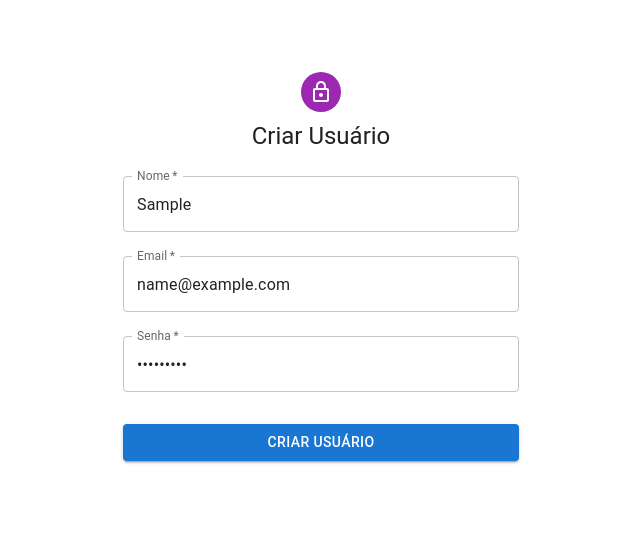
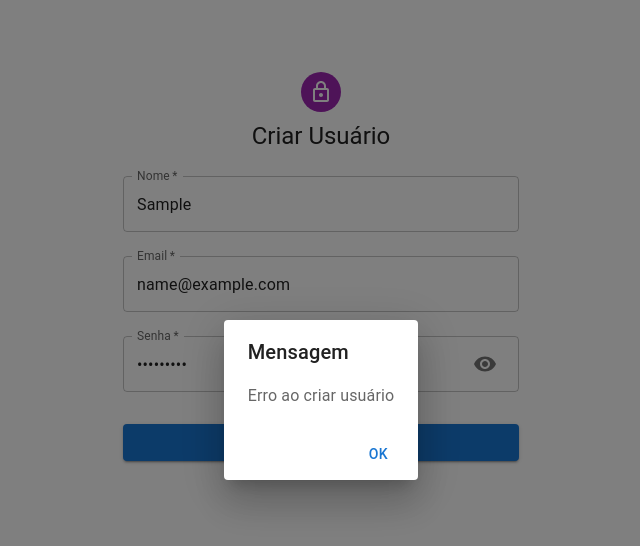
Before and after one commit to Carl-Rocha/unic-frontend-challenge, a React (Create React App) app in the folder frontend/: page /create-user in a window 1280 px wide. Both pictures are taken after typing "Sample", "name@example.com", "Sample123" into the empty fields and a click on the button "CRIAR USUÁRIO". Shown: the top 546 px of the page, without its empty margins (319-959 px from the left). Built offline with nearby package versions, Linux system fonts and the light colour scheme; no server answers.

Commit message:
feat /adicionado modal material ui no componente CreateUserPage

```diff
--- a/frontend/src/pages/CreateUserPage/CreateUserPage.js
+++ b/frontend/src/pages/CreateUserPage/CreateUserPage.js
@@ -11,6 +11,15 @@ import Container from "@mui/material/Container";
 import { createTheme, ThemeProvider } from "@mui/material/styles";
 import { createUser } from "../../services/api/api";
 import { useNavigate } from "react-router-dom";
+import IconButton from "@mui/material/IconButton";
+import InputAdornment from "@mui/material/InputAdornment";
+import Visibility from "@mui/icons-material/Visibility";
+import VisibilityOff from "@mui/icons-material/VisibilityOff";
+import Dialog from "@mui/material/Dialog";
+import DialogActions from "@mui/material/DialogActions";
+import DialogContent from "@mui/material/DialogContent";
+import DialogContentText from "@mui/material/DialogContentText";
+import DialogTitle from "@mui/material/DialogTitle";
 
 const defaultTheme = createTheme();
 
@@ -20,7 +29,9 @@ export default function CreateUser() {
     email: "",
     password: "",
   });
-
+  const [showPassword, setShowPassword] = useState(false);
+  const [openDialog, setOpenDialog] = useState(false);
+  const [dialogMessage, setDialogMessage] = useState("");
   const navigate = useNavigate();
 
   const handleChange = (e) => {
@@ -31,14 +42,26 @@ export default function CreateUser() {
     }));
   };
 
+  const handleClickShowPassword = () => {
+    setShowPassword(!showPassword);
+  };
+
   const handleSubmit = async (e) => {
     e.preventDefault();
     try {
       await createUser(userData);
-      alert("Usuário criado com sucesso");
+      setDialogMessage("Usuário criado com sucesso");
+      setOpenDialog(true);
+    } catch (error) {
+      setDialogMessage("Erro ao criar usuário");
+      setOpenDialog(true);
+    }
+  };
+
+  const handleCloseDialog = () => {
+    setOpenDialog(false);
+    if (dialogMessage === "Usuário criado com sucesso") {
       navigate("/");
-    } catch (error) {
-      alert("Erro ao criar usuário");
     }
   };
 
@@ -95,11 +118,23 @@ export default function CreateUser() {
               fullWidth
               name="password"
               label="Senha"
-              type="password"
+              type={showPassword ? "text" : "password"}
               id="password"
               autoComplete="current-password"
               value={userData.password}
               onChange={handleChange}
+              InputProps={{
+                endAdornment: (
+                  <InputAdornment position="end">
+                    <IconButton
+                      aria-label="toggle password visibility"
+                      onClick={handleClickShowPassword}
+                    >
+                      {showPassword ? <VisibilityOff /> : <Visibility />}
+                    </IconButton>
+                  </InputAdornment>
+                ),
+              }}
             />
             <Button
               type="submit"
@@ -112,6 +147,24 @@ export default function CreateUser() {
           </Box>
         </Box>
       </Container>
+      <Dialog
+        open={openDialog}
+        onClose={handleCloseDialog}
+        aria-labelledby="alert-dialog-title"
+        aria-describedby="alert-dialog-description"
+      >
+        <DialogTitle id="alert-dialog-title">{"Mensagem"}</DialogTitle>
+        <DialogContent>
+          <DialogContentText id="alert-dialog-description">
+            {dialogMessage}
+          </DialogContentText>
+        </DialogContent>
+        <DialogActions>
+          <Button onClick={handleCloseDialog} autoFocus>
+            Ok
+          </Button>
+        </DialogActions>
+      </Dialog>
     </ThemeProvider>
   );
 }
```
Also changed, not shown: 1 other file (tests, documents, lock files or other folders).
